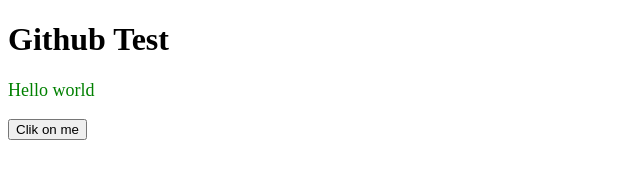
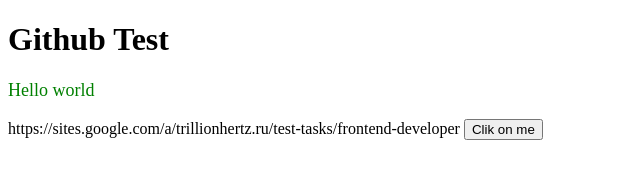
Before and after one commit to GrafTT/githunpractica, a plain HTML site: page index.html in a window 1280 px wide. Shown: the whole page, without its empty margins (0-640 px from the left). Drawn offline with Linux system fonts and the light colour scheme.

Commit message:
Update index.html

```diff
--- a/index.html
+++ b/index.html
@@ -8,6 +8,7 @@
 <body>
 	<h1>Github Test</h1>
 	<p>Hello world</p>
+	<a >https://sites.google.com/a/trillionhertz.ru/test-tasks/frontend-developer</a>
 
 	<button class='click'>Clik on me</button>
 
```
